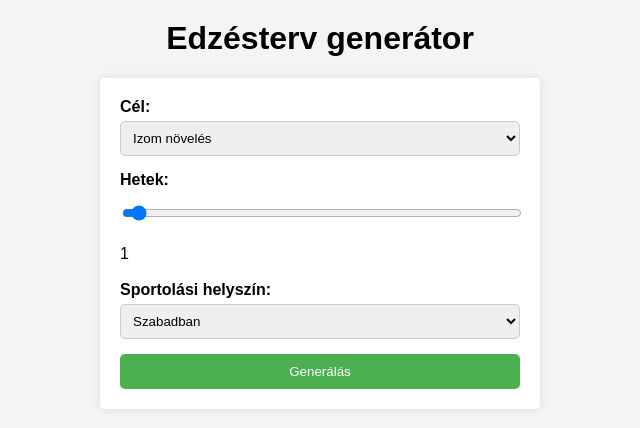
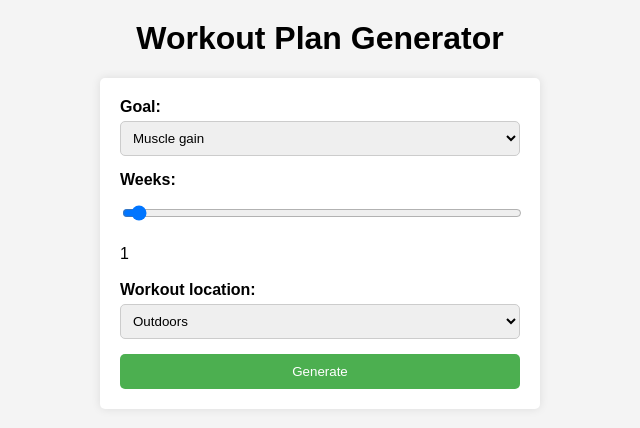
Before and after one commit to epatrik107/Prompt-Engineering-HW-BME, a Flask app: page / in a window 1280 px wide. Shown: the top 428 px of the page, without its empty margins (320-960 px from the left). Run offline with Flask 3, Linux system fonts and the light colour scheme.

Commit message:
Html update

```diff
--- a/main.py
+++ b/main.py
@@ -20,7 +20,7 @@ def format_workout_plan(plan):
 
     This function takes a workout plan as input and formats it for display in the HTML template.
     It does this by splitting the plan into lines, stripping whitespace from each line, and removing any empty lines.
-    It then wraps each line in a <span> tag with the class "task" if the line starts with a dash, or a <p> tag otherwise.
+    It then wraps each line in a <li> tag within a <ul> if the line starts with a dash, or a <p> tag otherwise.
 
     Args:
         plan (str): The workout plan to be formatted.
@@ -31,8 +31,23 @@ def format_workout_plan(plan):
     weeks_split = plan.split("\n")
     weeks_split = [week.strip() for week in weeks_split]
     weeks_split = [week for week in weeks_split if week]
-    weeks_split = ['<span class="task">' + week + '</span>' if week.startswith('-') else '<p>' + week + '</p>' for week in weeks_split]
-    return weeks_split
+
+    formatted_plan = []
+    for week in weeks_split:
+        if week.startswith('-'):
+            if formatted_plan and not formatted_plan[-1].endswith('</ul>'):
+                formatted_plan.append('</ul>')
+            if not formatted_plan or not formatted_plan[-1].endswith('</ul>'):
+                formatted_plan.append('<ul>')
+            formatted_plan.append('<li>' + week[1:] + '</li>')  # remove the dash
+        else:
+            if formatted_plan and formatted_plan[-1].endswith('</ul>'):
+                formatted_plan.append('</ul>')
+            formatted_plan.append('<p>' + week + '</p>')
+    if formatted_plan and not formatted_plan[-1].endswith('</ul>'):
+        formatted_plan.append('</ul>')
+
+    return formatted_plan
 
 @app.route("/", methods=["GET", "POST"])
 def index():
@@ -53,7 +68,7 @@ def index():
         weeks = int(request.form.get("weeks"))
         goal = request.form.get("goal")
         location = request.form.get("location")
-        weight_to_lose = int(request.form.get("weight")) if goal == "Fogyás" else None
+        weight_to_lose = int(request.form.get("weight")) if goal == "Weight loss" else None
         formatted_response = asyncio.run(generate_and_send_message(weeks, goal, location, weight_to_lose))
         return render_template("result.html", response=formatted_response)
     return render_template("index.html")
@@ -68,9 +83,9 @@ async def generate_and_send_message(weeks, goal, location, weight_to_lose=None):
 
     Args:
         weeks (int): The number of weeks for the workout plan.
-        goal (str): The fitness goal for the workout plan. Can be "Fogyás" (weight loss) or "Izom növelés" (muscle gain).
+        goal (str): The fitness goal for the workout plan. Can be "Weight loss" or "Muscle gain".
         location (str): The location where the workouts will be performed.
-        weight_to_lose (int, optional): The amount of weight to lose in kilograms. Only required if the goal is "Fogyás".
+        weight_to_lose (int, optional): The amount of weight to lose in kilograms. Only required if the goal is "Weight loss".
 
     Returns:
         list: The formatted workout plan.
@@ -92,17 +107,17 @@ async def generate_workout_plan(weeks, goal, location, weight_to_lose=None):
 
     Args:
         weeks (int): The number of weeks for the workout plan.
-        goal (str): The fitness goal for the workout plan. Can be "Fogyás" (weight loss) or "Izom növelés" (muscle gain).
+        goal (str): The fitness goal for the workout plan. Can be "Weight loss" or "Muscle gain".
         location (str): The location where the workouts will be performed.
-        weight_to_lose (int, optional): The amount of weight to lose in kilograms. Only required if the goal is "Fogyás".
+        weight_to_lose (int, optional): The amount of weight to lose in kilograms. Only required if the goal is "Weight loss".
 
     Returns:
         list: The formatted workout plan.
     """
-    if goal == "Fogyás":
-        message = f"Készíts {weeks}-hetes edzéstervet, hogy {weight_to_lose} kilogrammot veszíts el {location}ban."
-    elif goal == "Izom növelés":
-        message = f"Készíts {weeks}-hetes edzéstervet izomnöveléshez {location}ban."
+    if goal == "Weight loss":
+        message = f"Create a {weeks}-week workout plan to lose {weight_to_lose} kilograms at {location}."
+    elif goal == "Muscle gain":
+        message = f"Create a {weeks}-week workout plan for muscle gain at {location}."
 
     send_message_to_thread(message)
     run = client.beta.threads.runs.create(thread_id=thread_id, assistant_id=assistant_id,
--- a/templates/index.html
+++ b/templates/index.html
@@ -1,9 +1,9 @@
 <!DOCTYPE html>
-<html lang="hu">
+<html lang="en">
 <head>
     <meta charset="UTF-8">
     <meta name="viewport" content="width=device-width, initial-scale=1.0">
-    <title>Edzésterv generátor</title>
+    <title>Workout Plan Generator</title>
     <style>
         body {
             font-family: Arial, sans-serif;
@@ -66,33 +66,33 @@
     </style>
 </head>
 <body>
-    <h1>Edzésterv generátor</h1>
+    <h1>Workout Plan Generator</h1>
     <form id="workout-form" method="POST">
-        <label for="goal">Cél:</label>
+        <label for="goal">Goal:</label>
         <select name="goal" id="goal">
-            <option value="Izom növelés" selected>Izom növelés</option>
-            <option value="Fogyás">Fogyás</option>
+            <option value="Muscle gain" selected>Muscle gain</option>
+            <option value="Weight loss">Weight loss</option>
         </select>
         <br>
-        <label for="weeks">Hetek:</label>
+        <label for="weeks">Weeks:</label>
         <input type="range" name="weeks" id="weeks-slider" min="1" max="12" value="1">
         <output for="weeks-slider" id="weeks-output">1</output>
         <br>
-        <label for="weight" id="weight-label">Fogyás (kg):</label>
+        <label for="weight" id="weight-label">Weight loss (kg):</label>
         <input type="range" name="weight" id="weight-slider" min="1" max="10">
         <output for="weight-slider" id="weight-output">1</output>
         <br>
-        <label for="location">Sportolási helyszín:</label>
+        <label for="location">Workout location:</label>
         <select name="location" id="location">
-            <option value="Szabadban">Szabadban</option>
-            <option value="Otthon">Otthon</option>
-            <option value="Edzőterem">Edzőterem</option>
+            <option value="Outdoors">Outdoors</option>
+            <option value="Home">Home</option>
+            <option value="Gym">Gym</option>
         </select>
         <br>
-        <button type="submit">Generálás</button>
+        <button type="submit">Generate</button>
     </form>
 <script>
-    // Hetek csúszka kezelése
+    // Weeks slider handling
     const weeksSlider = document.getElementById('weeks-slider');
     const weeksOutput = document.getElementById('weeks-output');
     weeksOutput.innerHTML = weeksSlider.value;
@@ -102,7 +102,7 @@
         updateOutputPosition(weeksOutput, weeksSlider);
     };
 
-    // Fogyás (kg) csúszka kezelése
+    // Weight loss (kg) slider handling
     const weightSlider = document.getElementById('weight-slider');
     const weightOutput = document.getElementById('weight-output');
     weightOutput.innerHTML = weightSlider.value;
@@ -112,12 +112,12 @@
         updateOutputPosition(weightOutput, weightSlider);
     };
 
-    // Fogyás cél kiválasztásának kezelése
+    // Weight loss goal selection handling
     const goalSelect = document.getElementById('goal');
     const weightLabel = document.getElementById('weight-label');
 
     goalSelect.onchange = function() {
-        if (this.value === 'Fogyás') {
+        if (this.value === 'Weight loss') {
             weightLabel.style.display = 'block';
             weightSlider.style.display = 'block';
             weightOutput.style.display = 'block';
@@ -128,7 +128,7 @@
         }
     };
 
-    // Segédfüggvény a kimeneti elem pozíciójának frissítéséhez
+    // Helper function to update the position of the output element
     function updateOutputPosition(output, slider) {
         const newPosition = (slider.offsetWidth - output.offsetWidth) * (slider.value - slider.min) / (slider.max - slider.min);
         output.style.transform = 'translateX(' + newPosition + 'px)';
```
Also changed, not shown: templates/result.html (+7 -7 lines), 2 other files.
